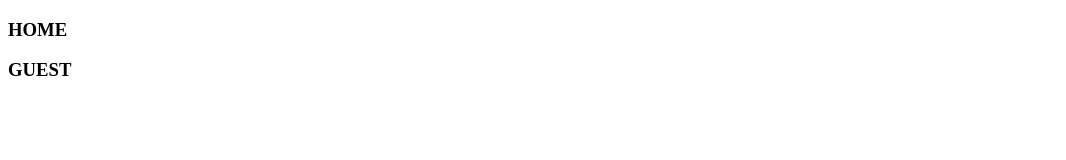
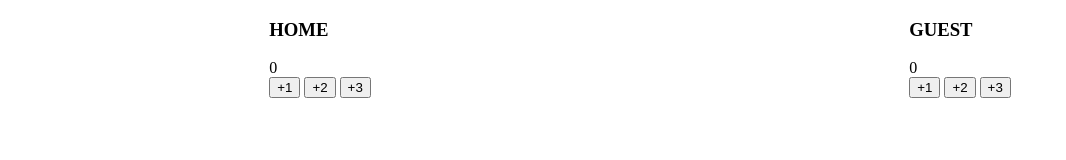
Before and after one commit to itsduzao/basketball-scoreboard, a plain HTML site: page index.html in a window 1280 px wide. Shown: the whole page, without its empty margins (0-1066 px from the left). Drawn offline with Linux system fonts and the light colour scheme.

Commit message:
add html structure

```diff
--- a/index.html
+++ b/index.html
@@ -4,17 +4,37 @@
 <head>
   <meta charset="UTF-8">
   <meta name="viewport" content="width=device-width, initial-scale=1.0">
+  <link rel="stylesheet" href="style.css">
   <title>Document</title>
 </head>
 
 <body>
   <div class="container">
-    <div>
-      <h3>HOME</h3>
+    <div class="panel-home">
+      <h3 id="title-home">HOME</h3>
+      <div class="display-wrapper">
+        <span class="display-field">
+          0
+        </span>
+      </div>
+      <div class="btn-wrapper">
+        <button class="btn-score">+1</button>
+        <button class="btn-score">+2</button>
+        <button class="btn-score">+3</button>
+      </div>
     </div>
-    <div>
-      <h3>GUEST</h3>
-    </div>
+    <div class="panel-guest">
+      <h3 id="title-guest">GUEST</h3>
+      <div class="display-wrapper">
+        <span class="display-field">
+          0
+        </span>
+      </div>
+      <div class="btn-wrapper">
+        <button class="btn-score">+1</button>
+        <button class="btn-score">+2</button>
+        <button class="btn-score">+3</button>
+      </div>
   </div>
   <script src="index.js"></script>
 </body>
```
